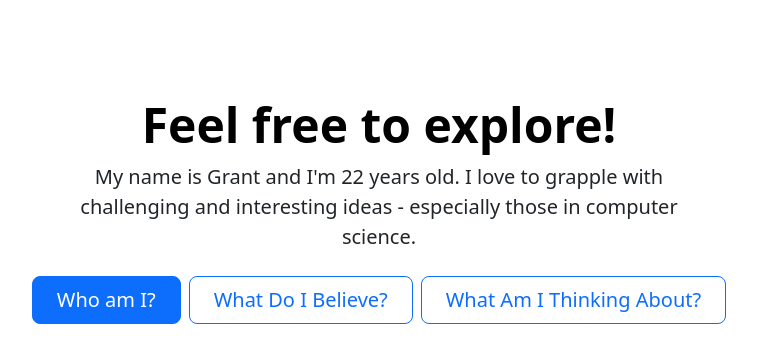
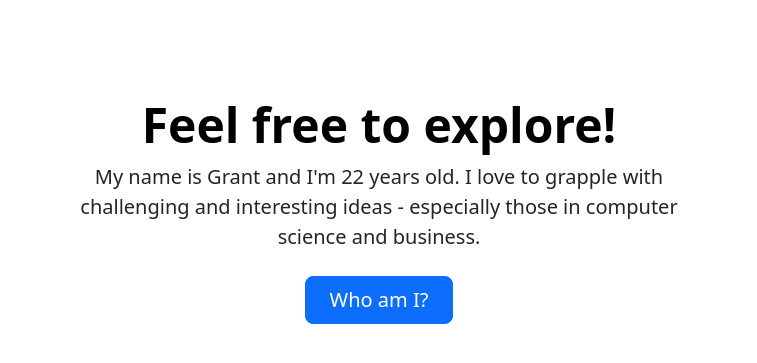
Before and after one commit to granthale/granthale.com, a Node server app: page / in a window 1280 px wide. Shown: the part 56-419 px from the top of the page, without its empty margins (261-1018 px from the left). Run offline with Node 20, Linux system fonts and the light colour scheme.

Commit message:
Changed frontscreen buttons and adjusted server.js

```diff
--- a/server.js
+++ b/server.js
@@ -20,9 +20,6 @@ app.use('/writing', writingRouter)
 const bookshelfRouter = require('./routes/bookshelf')
 app.use('/bookshelf', bookshelfRouter)
 
-const linksRouter = require('./routes/links')
-app.use('/links', linksRouter)
-
 const peopleRouter = require('./routes/people')
 app.use('/people', peopleRouter)
 
--- a/views/pages/index.ejs
+++ b/views/pages/index.ejs
@@ -28,15 +28,10 @@
     <!-- <h1 class="display-5 fw-bold text-body-emphasis">Welcome!</h1> -->
 
     <div class="col-lg-6 mx-auto">
-    <p class="lead mb-4">My name is Grant and I'm 22 years old. I love to grapple with challenging and interesting ideas - especially those in computer science. </p>
+    <p class="lead mb-4">My name is Grant and I'm 22 years old. I love to grapple with challenging and interesting ideas - especially those in computer science and business. </p>
   </div>
     <div class="d-grid gap-2 d-sm-flex justify-content-sm-center">
-        <a href="/about"> <button type="button" class="btn btn-primary btn-lg px-4 gap-3">Who am I?</button>
-        </a>
-        <a href="/about"><button type="button" class="btn btn-outline-primary btn-lg px-4">What Do I Believe?</button>
-        </a>
-        <a href="/writing/essays"><button type="button" class="btn btn-outline-primary btn-lg px-4">What Am I Thinking About?</button>
-        </a>
+        <a href="/about"> <button type="button" class="btn btn-primary btn-lg px-4 gap-3">Who am I?</button></a>
     </div>
   </div>
   <script>
```
Also changed, not shown: routes/links.js (deleted, +0 -8 lines), views/pages/links.ejs (deleted, +0 -14 lines).
